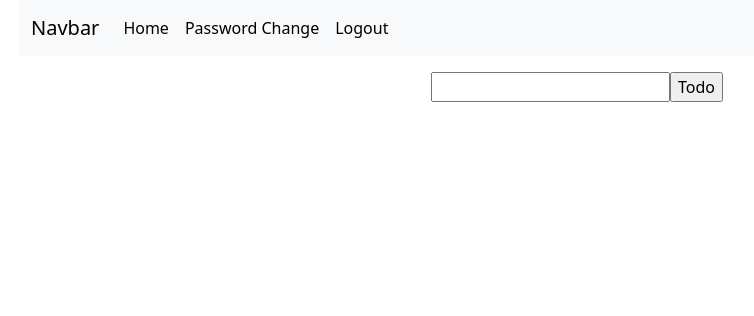
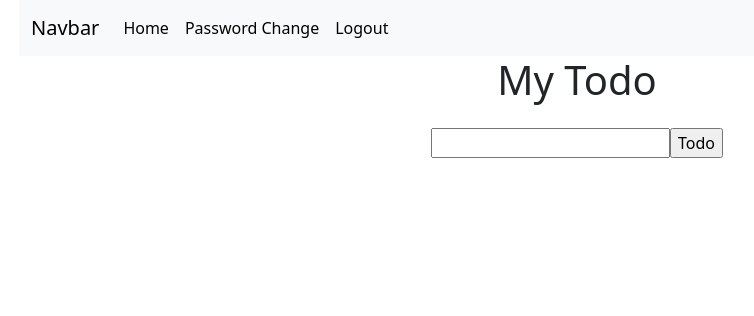
Before and after one commit to 98Taek/TodoProject, a Django app: page /task/ in a window 1280 px wide. Shown: the top 316 px of the page, without its empty margins (63-817 px from the left). Run offline with Django 4.2, Linux system fonts and the light colour scheme; the visitor is signed in with stand-in values (Sample User, id 1); data that the repository does not hold is empty.

Commit message:
스타일 추가

```diff
--- a/task/templates/task/list.html
+++ b/task/templates/task/list.html
@@ -2,6 +2,9 @@
 
 {% block title %}Todo{% endblock title %}
 {% block content %}
+    <div class="d-flex justify-content-center">
+        <h1>My Todo</h1>
+    </div>
     <form action="" method="post" class="mt-3 d-flex justify-content-center">
         {{ form.title }}
         <input type="submit" value="Todo">
```
